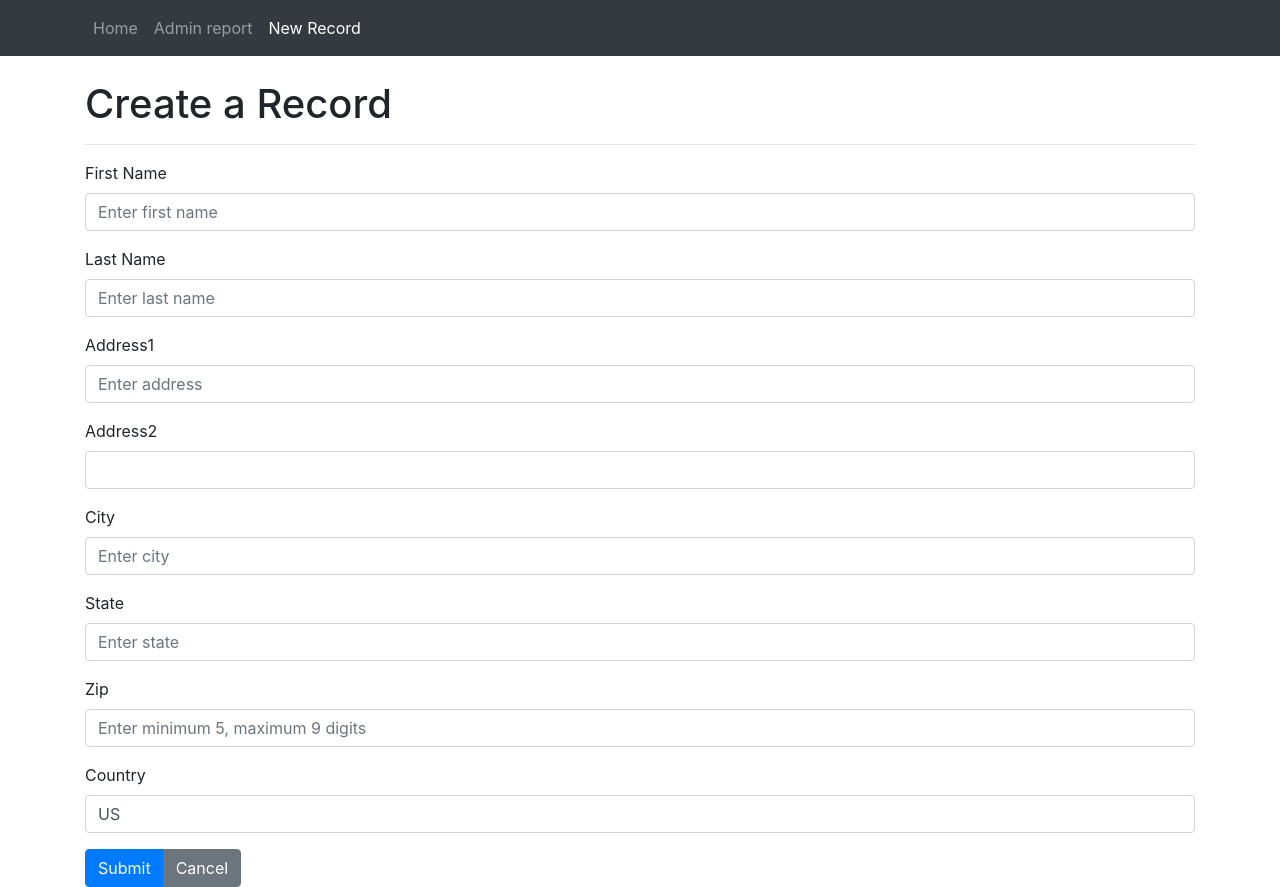
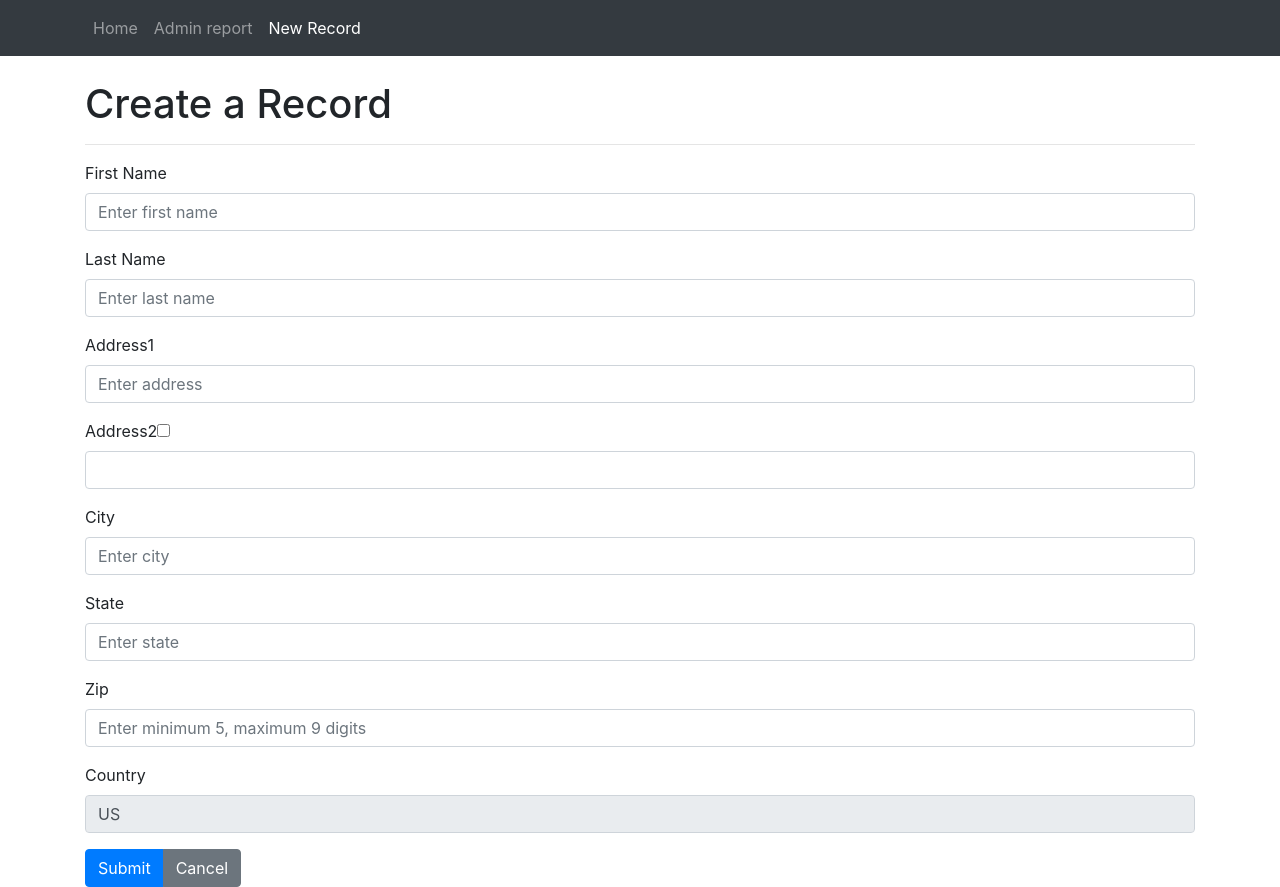
Before and after one commit to nezlobnaya/registartion_form, a React (Create React App) app in the folder client/: page /records/new in a window 1280 px wide. Built offline with nearby package versions, Linux system fonts and the light colour scheme.

Commit message:
added checkbox to address2, updated dependencies

```diff
--- a/client/package.json
+++ b/client/package.json
@@ -2,7 +2,7 @@
   "name": "client",
   "version": "0.1.0",
   "private": true,
-  "proxy": "http://localhost:4000",
+  "proxy": "http://localhost:8000",
   "dependencies": {
     "@testing-library/jest-dom": "^5.11.4",
     "@testing-library/react": "^11.1.0",
--- a/client/src/components/Form/Form.js
+++ b/client/src/components/Form/Form.js
@@ -5,6 +5,12 @@ import { post } from 'axios';
 function RecordAdd(props) {
   const state = { first_name: '', last_name: '', address1: '', address2: '', city: '', state: '', zip: null }
   const [record, setRecord] = useState(state)
+  const [checked, setChecked] = useState(false)
+
+  function toggle() {
+    setChecked(!checked)
+
+  }
 
   function handleChange(event) {
     setRecord({...record, [event.target.name]: event.target.value})
@@ -49,7 +55,10 @@ function RecordAdd(props) {
         </div>
         <div className="form-group">
           <label>Address2</label>
-          <input name="address2" type="text" value={record.address2} onChange={handleChange} className="form-control" />
+         <input type="checkbox"  onChange={toggle}  ></input>
+         {checked === true ? (
+           <input name="address2" placeholder="Enter Address 2" type="text"  value={record.address2} onChange={handleChange} className="form-control" required/>) :
+         (<input name="address2" type="text"  value={record.address2} onChange={handleChange} className="form-control" />)}
         </div>
         <div className="form-group">
           <label>City</label>
@@ -61,11 +70,11 @@ function RecordAdd(props) {
         </div>
         <div className="form-group">
           <label>Zip</label>
-          <input name="zip" placeholder="Enter minimum 5, maximum 9 digits" type="text" inputmode="numeric" pattern="^(?(^00000(|-0000))|(\d{5}(|-\d{4})))$" value={record.zip} onChange={handleChange} className="form-control" required/>
+          <input name="zip" placeholder="Enter minimum 5, maximum 9 digits" type="text" inputMode="numeric" pattern="^(?(^00000(|-0000))|(\d{5}(|-\d{4})))$" value={record.zip} onChange={handleChange} className="form-control" required/>
         </div>
         <div className="form-group">
           <label>Country</label>
-          <input name="country" type="text" value="US" className="form-control" />
+          <input name="country" type="text" value="US" className="form-control" readOnly/>
         </div>
         <div className="btn-group">
           <input type="submit" value="Submit" className="btn btn-primary" required/>
--- a/client/src/components/RecordsList/RecordsList.js
+++ b/client/src/components/RecordsList/RecordsList.js
@@ -7,7 +7,7 @@ function RecordsList(props) {
   const [records, setRecords] = useState([])
 
 
-  useEffect(function() {
+  useEffect(() => {
     async function getRecords() {
       try {
         const response = await axios.get("/api/records");
```
Also changed, not shown: 1 other file (tests, documents, lock files or other folders).
